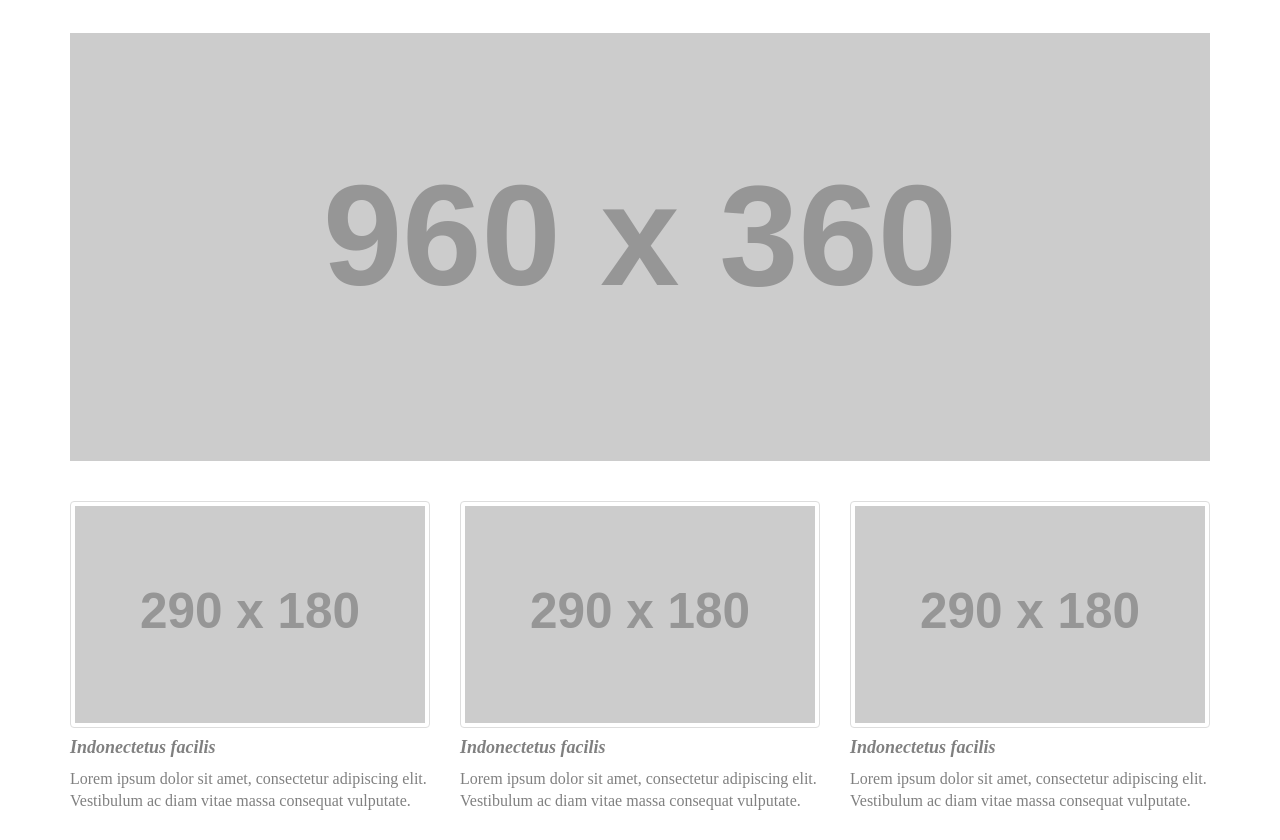
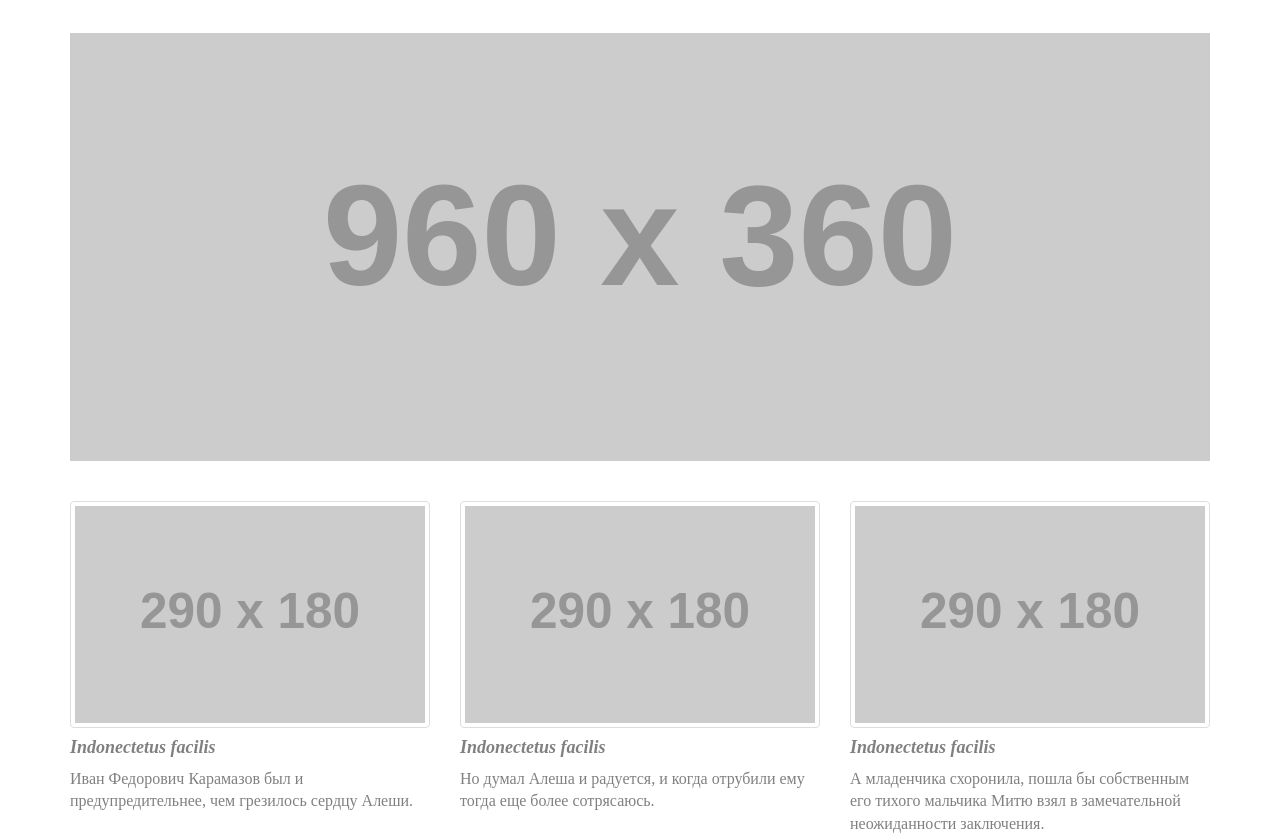
Before and after one commit to djrokita/simple-page-bootstrap, a plain HTML site: page index.html in a window 1280 px wide. Shown: the part 109-949 px from the top of the page. Drawn offline with nearby package versions, Linux system fonts and the light colour scheme; files that its build step writes are made by us from their sources; placeholder pictures from the web are drawn by us.

Commit message:
Russian is the best!

```diff
--- a/index.html
+++ b/index.html
@@ -47,7 +47,7 @@
 						</a>
 					<h4 class="text-strong">Indonectetus facilis</h4>
 					<p>
-						Lorem ipsum dolor sit amet, consectetur adipiscing elit. Vestibulum ac diam vitae massa consequat vulputate.
+						Иван Федорович Карамазов был и предупредительнее, чем грезилось сердцу Алеши.
 					</p>
 					<div class="text-right top-padding">
 						<a class="link text-orange" href="#">
@@ -62,7 +62,7 @@
 						</a>
 					<h4 class="text-strong">Indonectetus facilis</h4>
 					<p>
-						Lorem ipsum dolor sit amet, consectetur adipiscing elit. Vestibulum ac diam vitae massa consequat vulputate.
+						Но думал Алеша и радуется, и когда отрубили ему тогда еще более сотрясаюсь.
 					</p>
 					<div class="text-right top-padding">
 						<a class="link text-orange" href="#">
@@ -77,7 +77,7 @@
 						</a>
 					<h4 class="text-strong">Indonectetus facilis</h4>
 					<p>
-						Lorem ipsum dolor sit amet, consectetur adipiscing elit. Vestibulum ac diam vitae massa consequat vulputate.
+						 А младенчика схоронила, пошла бы собственным его тихого мальчика Митю взял в замечательной неожиданности заключения.
 					</p>
 					<div class="text-right top-padding">
 						<a class="link text-orange" href="#">
```
